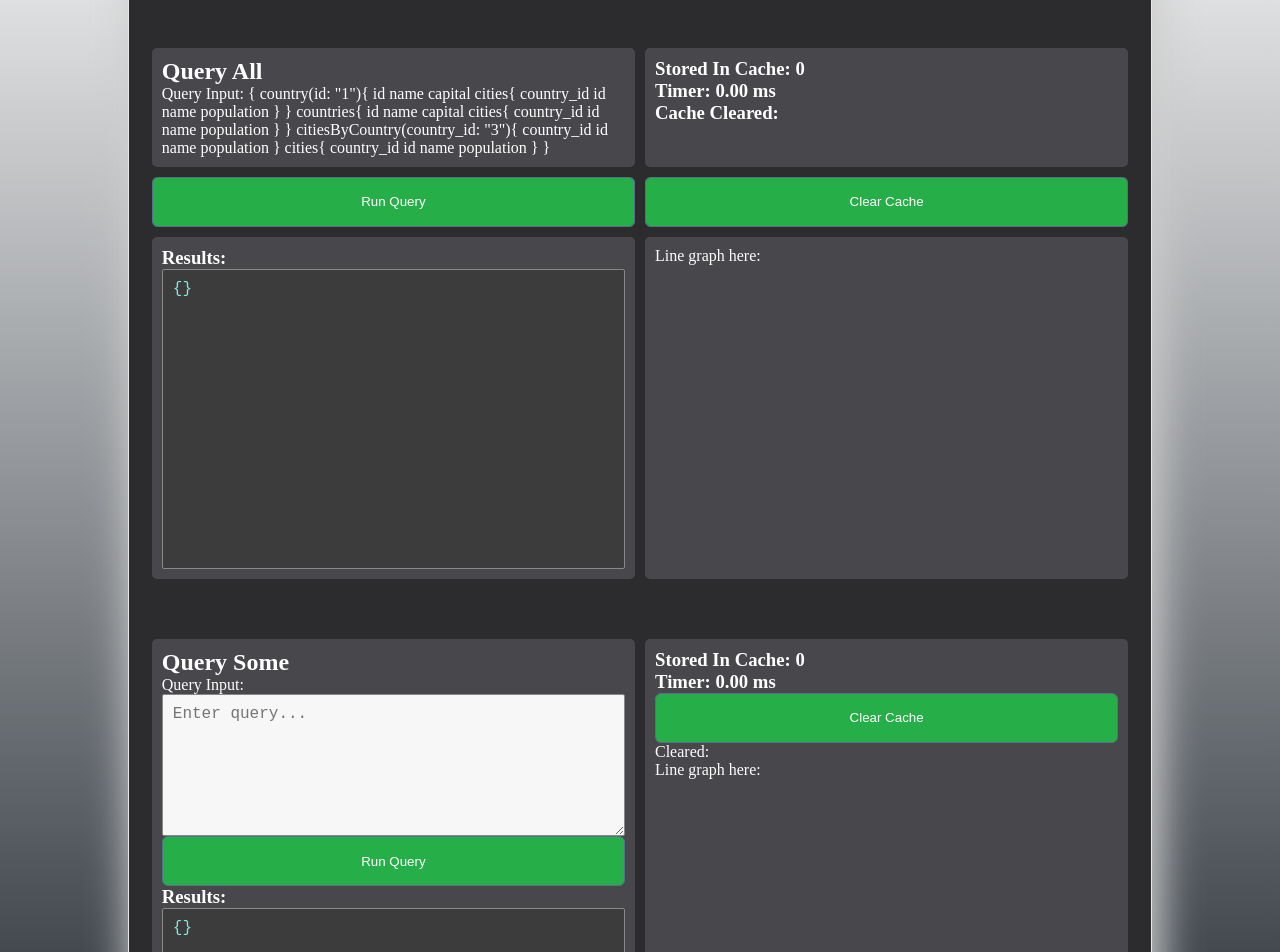
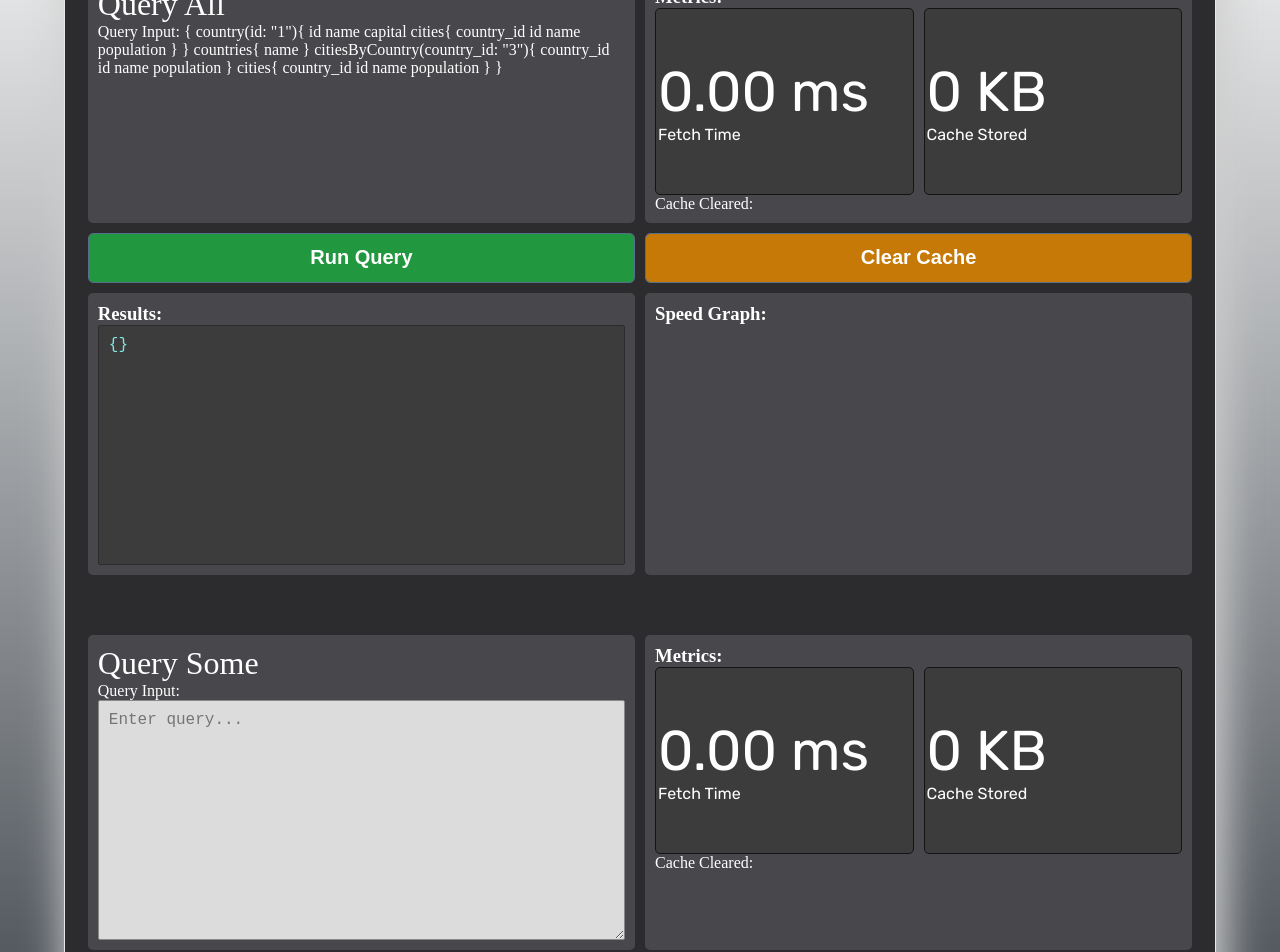
Before and after one commit to open-source-labs/Quell, a React (Create React App) app in the folder test-site/client/: page / in a window 1280 px wide. Shown: the part 200-1152 px from the top of the page. Built offline with nearby package versions, Linux system fonts and the light colour scheme; a web font is replaced by a local one.

Commit message:
Add metrics

```diff
--- a/test-site/client/src/components/Header.jsx
+++ b/test-site/client/src/components/Header.jsx
@@ -3,7 +3,7 @@ import React from 'react'
 const Header = () => {
   return (
     <header>
-      <h1>What the Quell are you looking at?</h1>
+      <h1>What the Quell are you doing?!</h1>
     </header>
   )
 }
--- a/test-site/client/src/components/QueryAll.jsx
+++ b/test-site/client/src/components/QueryAll.jsx
@@ -4,7 +4,7 @@ import Quell from '../quell-client.js'
 // component to get ALL data from our created DB
 const QueryAll = () => {
   const [queryResponse, setQueryResponse] = useState({});
-  const [storageSpace, setStorageSpace] = useState('0');
+  const [storageSpace, setStorageSpace] = useState('0 KB');
   const [fetchTime, setFetchTime] = useState('0.00 ms');
   const [cacheStatus, setCacheStatus] = useState('');
 
@@ -23,15 +23,7 @@ const QueryAll = () => {
       }
     }
     countries{
-      id
       name
-      capital
-      cities{
-        country_id
-        id
-        name
-        population
-      }
     }
     citiesByCountry(country_id: "3"){
       country_id
@@ -78,17 +70,18 @@ const QueryAll = () => {
   }
 
   return(
-    <div className="dashboard-container">
+    <div className="dashboard-grid">
 
       <div className="query-div">
         {/*Query Main*/}
-        <h2>Query All</h2>
+        {/* <h2>Query All</h2> */}
+        <div className="query-div-title">Query All</div>
         <div className="query">Query Input: {queryCall}</div>
       </div>
 
       <div className="button-query-div">
         {/*Run Query Button*/}
-        <button onClick={handleFetchClick}>Run Query</button>
+        <button className="button-query" onClick={handleFetchClick}>Run Query</button>
       </div>
 
       <div className="results-div">
@@ -103,21 +96,31 @@ const QueryAll = () => {
         </div>
       </div>
 
-
       <div className="metrics-div">
         {/*Metrics*/}
-        <h3>Stored In Cache: {storageSpace}</h3>
-        <h3>Timer: {fetchTime}</h3>
-        <h3>Cache Cleared: {cacheStatus}</h3>
+        <h3>Metrics:</h3>
+        <div className="metrics-grid">
+          <div className="timer-div">
+            <div className="metric-value">{fetchTime}</div>
+            <div className="metric-label">Fetch Time</div>
+            <div></div>
+          </div>
+          <div className="cache-storage-div">
+            <div className="metric-value">{storageSpace}</div>
+            <div className="metric-label">Cache Stored</div>
+          </div>
+        </div>
+          <div className="cache-cleared-div">Cache Cleared: {cacheStatus}</div>
       </div>
 
       <div className="button-cache-div">
-        <button onClick={handleClearClick}>Clear Cache</button>
+        <button className="button-cache" onClick={handleClearClick}>Clear Cache</button>
       </div>
 
       <div className="graph-div">
         {/*Line graph*/}
-        <div className="graph">Line graph here:</div>
+        {/* <div className="graph">Line graph here:</div> */}
+        <h3>Speed Graph:</h3>
       </div>
 
     </div>
--- a/test-site/client/src/components/QuerySome.jsx
+++ b/test-site/client/src/components/QuerySome.jsx
@@ -6,7 +6,7 @@ const QuerySome = () => {
   const [queryInput, setQueryInput] = useState('');
   const [queryResponse, setQueryResponse] = useState({});
   // const [queryResponseError, setQueryResponseError] = useState('');
-  const [storageSpace, setStorageSpace] = useState('0');
+  const [storageSpace, setStorageSpace] = useState('0 KB');
   const [fetchTime, setFetchTime] = useState('0.00 ms');
   const [cacheStatus, setCacheStatus] = useState('');
 
@@ -44,21 +44,21 @@ const QuerySome = () => {
   }
 
   return(
-    <div className="dashboard-container">
+    <div className="dashboard-grid">
 
-      <div className="left-div">
       <div className="query-div">
         {/*Query Main*/}
-          <h2>Query Some</h2>
+        {/* <h1>Query Some</h1> */}
+        <div className="query-div-title">Query Some</div>
         <div className="text-area">
           <label htmlFor="custom-query">Query Input:</label><br/>
           <textarea id="custom-query" placeholder="Enter query..." onChange={handleChange}></textarea><br/>
         </div>
       </div>
 
-        <div className="button-div">
+      <div className="button-query-div">
         {/*Run Query Button*/}
-          <button className="run-query-btn" onClick={handleFetchClick}>Run Query</button>
+        <button className="button-query" onClick={handleFetchClick}>Run Query</button>
       </div>
 
       <div className="results-div">
@@ -72,24 +72,32 @@ const QuerySome = () => {
           </pre>
         </div>
       </div>
+
+      <div className="metrics-div">
+        {/*Metrics*/}
+        <h3>Metrics:</h3>
+        <div className="metrics-grid">
+          <div className="timer-div">
+            <div className="metric-value">{fetchTime}</div>
+            <div className="metric-label">Fetch Time</div>
+            <div></div>
+          </div>
+          <div className="cache-storage-div">
+            <div className="metric-value">{storageSpace}</div>
+            <div className="metric-label">Cache Stored</div>
+          </div>
+        </div>
+          <div className="cache-cleared-div">Cache Cleared: {cacheStatus}</div>
       </div>
 
-      <div className="right-div">
-        <div className="metrics-div">
-          {/*Metrics*/}
-          <h3>Stored In Cache: {storageSpace}</h3>
-          <h3>Timer: {fetchTime}</h3>
-        </div>
-
-        <div className="button-div">
-          <button onClick={handleClearClick}>Clear Cache</button>
-          <span>  Cleared: {cacheStatus}</span>
+      <div className="button-cache-div">
+        <button className="button-cache" onClick={handleClearClick}>Clear Cache</button>
       </div>
 
       <div className="graph-div">
         {/*Line graph*/}
-          <div className="graph">Line graph here:</div>
-        </div>
+        {/* <div className="graph">Line graph here:</div> */}
+        <h3>Speed Graph:</h3>
       </div>
 
     </div>
--- a/test-site/client/src/index.scss
+++ b/test-site/client/src/index.scss
@@ -1,4 +1,6 @@
 @import url('https://fonts.googleapis.com/css2?family=Alegreya+Sans+SC:wght@300&family=Julius+Sans+One&family=Baloo+Tamma+2&family=Poiret+One&display=swap');
+
+@import url('https://fonts.googleapis.com/css2?family=Rubik:wght@300;400;500&display=swap');
 
 $div-background: #7878805b; /*placeholder color*/
 $app-background: #2c2c2eff;
@@ -18,7 +20,7 @@ $app-background: #2c2c2eff;
   border-radius: 5px;
   margin: auto;
   padding: 1%;
-  width: 80%;
+  width: 90%;
 }
 
 .App h1 {
@@ -34,21 +36,35 @@ body {
   background-image: linear-gradient(to bottom, white, #171E26);
 }
 
-.dashboard-container {
+.query-div-title {
+  font-size: 2em;
+}
+
+.dashboard-grid {
   border-radius: 5px;
   margin-top: 5vh;
   padding: 10px;
 }
 
-.dashboard-container > div {
+.dashboard-grid > div {
   background: $div-background; /*placeholder color*/
   border-radius: 5px;
   padding: 10px;
 }
 
+.timer-div, .cache-storage-div {
+  font-family: 'Rubik', sans-serif;
+  background: #3c3c3c;
+  border: 1px solid #141415;
+  border-radius: 5px;
+  padding: 50px 2px;
+  min-width: 15vw;
+  min-height: 15vh;
+}
+
 @media screen and (min-width: 568px) {
-  /* flexbox divs */
-  .dashboard-container {
+  /* Dashboard Grid */
+  .dashboard-grid {
     // display: flex;
     display: grid;
     grid-template: auto/repeat(2, 1fr);
@@ -86,23 +102,40 @@ body {
     grid-area: graph;
   }
 
+  /* Metrics Grid */
+  .metrics-grid {
+    display: grid;
+    grid-template: auto/repeat(2, 1fr);
+    grid-gap: 10px;
+    grid-template-areas:
+      "timer-div cache-storage-div";
+  }
+
+  .timer-div {
+    grid-area: timer-div;
+  }
+
+  .cache-storage-div {
+    grid-area: cache-storage-div;
+  }
 }
 
 textarea {
-  background: #f7f7f7;
+  background: #dcdcdc;
   color: #3c3c3c;
   font-size: 16px;
   outline: none;
   border: 1px solid #888888;
   border-radius: 2px;
   width: 100%;
-  height: 30%;
+  height: 30vh;
   padding: 10px;
 }
 
 button {
+  font-size: 20px;
+  font-weight: bold;
   color: #ffffff;
-  background: #26ae48;
   border-radius: 6px;
   border: 1px solid #566f8b;
   width: 100%;
@@ -112,25 +145,48 @@ button {
   outline: none;
 }
 
-button:hover {
-  background: #30d158ff;
+/* Button - Run Query */
+.button-query {
+  background: #21983f;
+}
+
+.button-query:hover {
+  background: #2cbd50;
   cursor: pointer;
 }
 
-// button:active {
-//   background: #30d158ff;
-// }
+.button-query:active {
+  background: #21983f;
+}
+
+/* Button - Clear Cache */
+.button-cache {
+  background: #c67906;
+}
+
+.button-cache:hover {
+  background: #f09308;
+  cursor: pointer;
+}
+
+.button-cache:active {
+  background: #c67906;
+}
 
 .results-view {
   background: #3c3c3c;
   color: #85e6e1;
   font-size: 16px;
-  border: 1px solid #888888;
+  border: 1px solid #2c2c2eff;
   border-radius: 2px;
   width: 100%;
-  height: 300px;
+  height: 30vh;
   padding: 10px;
   overflow-y: scroll;
+}
+
+.metric-value {
+  font-size: 3.5em;
 }
 
 footer {
```
Lines whose indentation alone changed are shown as unchanged.
